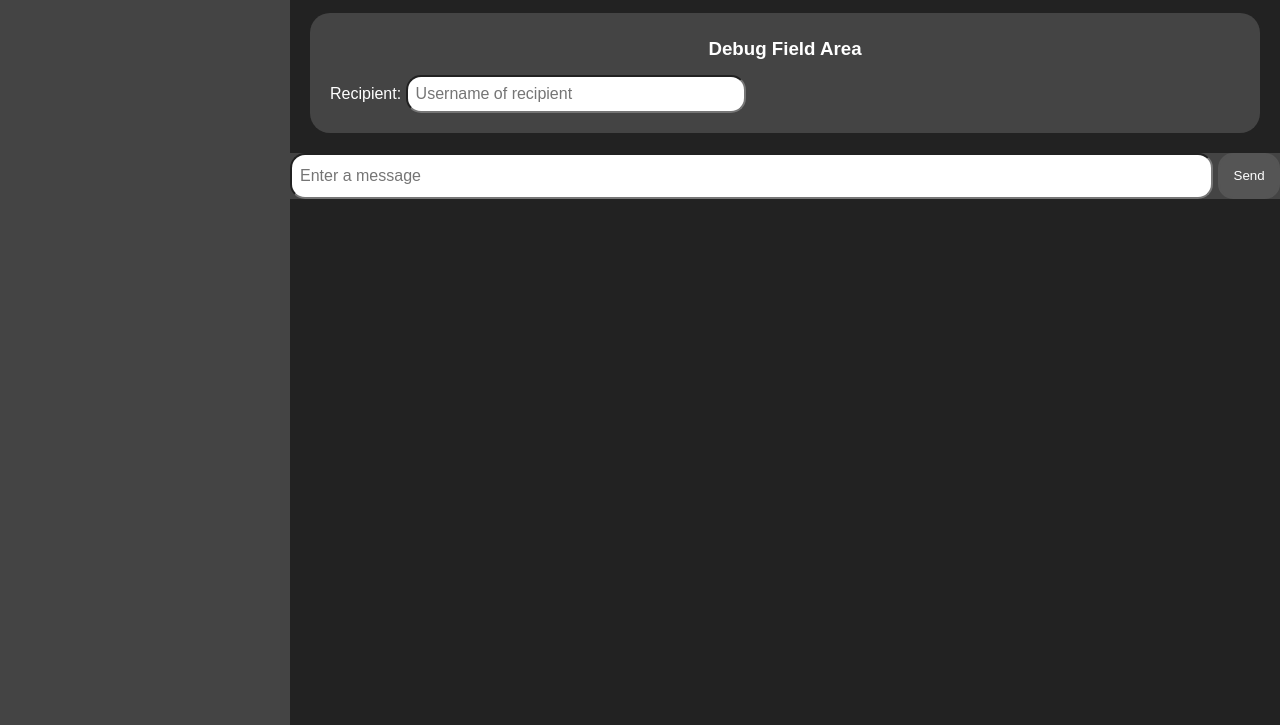
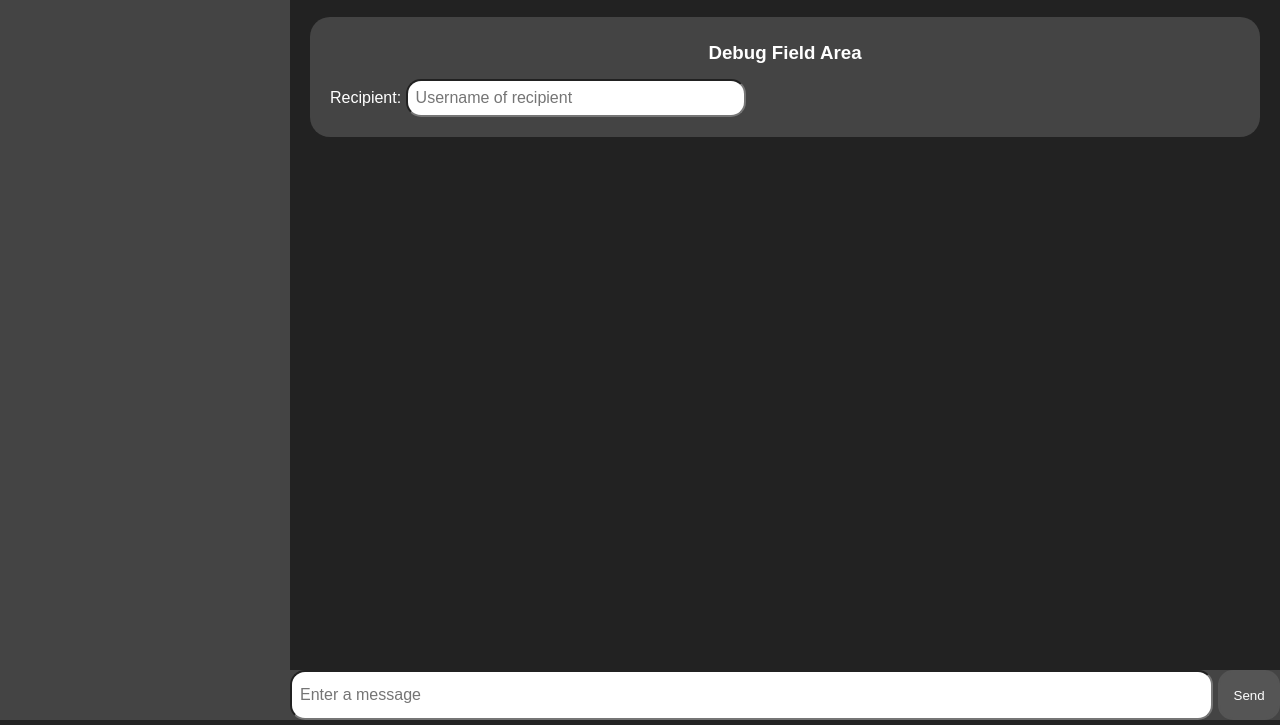
Before and after one commit to CryptSeek/client, an Electron app: page client-pages/index.html in a window 1280 px wide. Shown: the part 80-805 px from the top of the page. Drawn offline with Linux system fonts and the light colour scheme; no server answers.

Commit message:
grid styles

```diff
--- a/client-pages/index.html
+++ b/client-pages/index.html
@@ -205,6 +205,11 @@
             else {
                 convo.children[1].appendChild(newMessage);
             }
+
+            // Adjust scroll if currently targeting the convo
+            if (location.href.split('#')[1] === convo.id) {
+                convo.children[1].scrollTop = convo.children[1].scrollHeight;
+            }
         }
 
         // Puts new messages up in the response area
--- a/client-pages/styles.css
+++ b/client-pages/styles.css
@@ -3,11 +3,10 @@
     display: none;
 }
 .user-log:target {
-    display: block;
-    /* flex-direction: column; */
-    /* justify-content: space-between; */
-    /* flex-wrap: wrap; */
-    align-content: stretch;
+    display: flex;
+    flex-direction: column;
+    height: 100%;
+    overflow: hidden;
 }
 
 /* styles */
@@ -32,24 +31,24 @@ html, body {
 }
 
 .body-flex {
-    display: flex;
-    flex-direction: row;
+    display: grid;
+    height: 100vh;
+    grid-gap: 0;
+    justify-items: stretch;
+    grid-template-columns: [sidebar] 290px [content] auto;
 }
 
-.main-content {
-    flex-grow: 1;
-}
+.main-content {grid-column-start: 2;grid-row-start: 1;grid-row-end: 1;display: grid;grid-template-rows: [top] 77px [content] minmax(0, 1fr) [input] 50px;height: 100vh;/* overflow: hidden; */}
 
 .sidebar {
     background: #444;
     color: white;
-    height: 100%;
-    left: 0;
     overflow-y: auto;
     padding: 20px;
-    top: 0;
     width: 250px;
-    height: 95.6vh;
+    grid-column-start: 1;
+    grid-row-start: 1;
+    grid-row-end: 1;
 }
 
 #user-list > p > p {
@@ -117,6 +116,7 @@ input {
 /* Message Area */
 #message-log {
     margin: 0 10px;
+    height: 100%;
 }
 
 .user-log > h3 {
@@ -129,12 +129,14 @@ input {
 
 .message-log {
     padding-left: 10px;
+    flex: 1;
     padding-right: 10px;
     margin: 0;
-    height: 65vh;
-    overflow: auto;
+    max-height: 100%;
+    overflow-y: auto;
     display: flex;
     flex-direction: column-reverse;
+    min-height: 0;
 }
 
 .message-log > li {
@@ -156,7 +158,6 @@ input {
 #message-input-area {
     background-color: #444;
     width: 100%;
-    /* bottom: 1em; */
     display: flex;
     flex-direction: row;
     position: relative;
@@ -166,3 +167,8 @@ input {
     flex-grow: 1;
     margin-right: 5px;
 }
+
+.message-content-area {
+    height: 100%;
+    overflow: hidden;
+}
```
